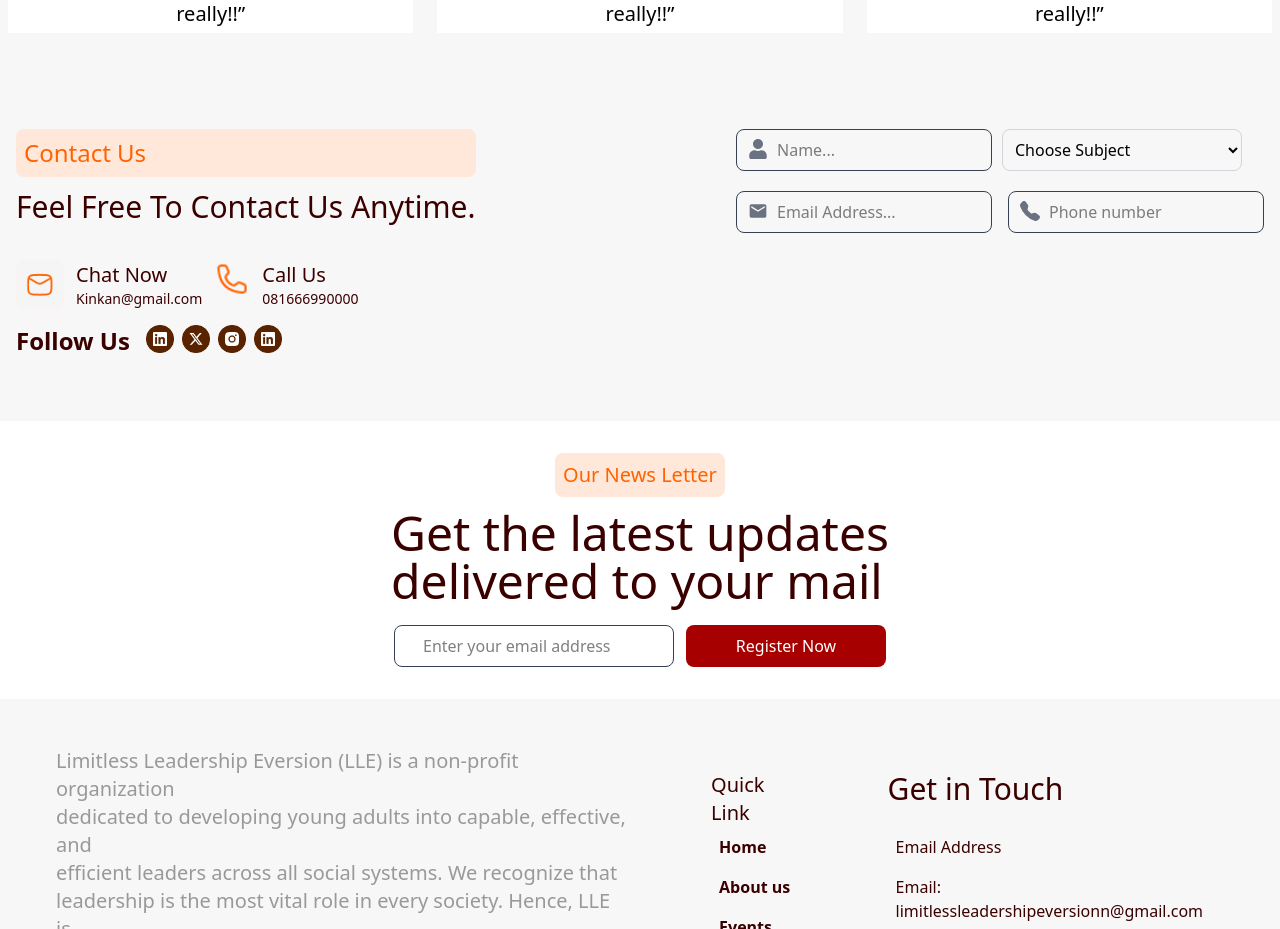
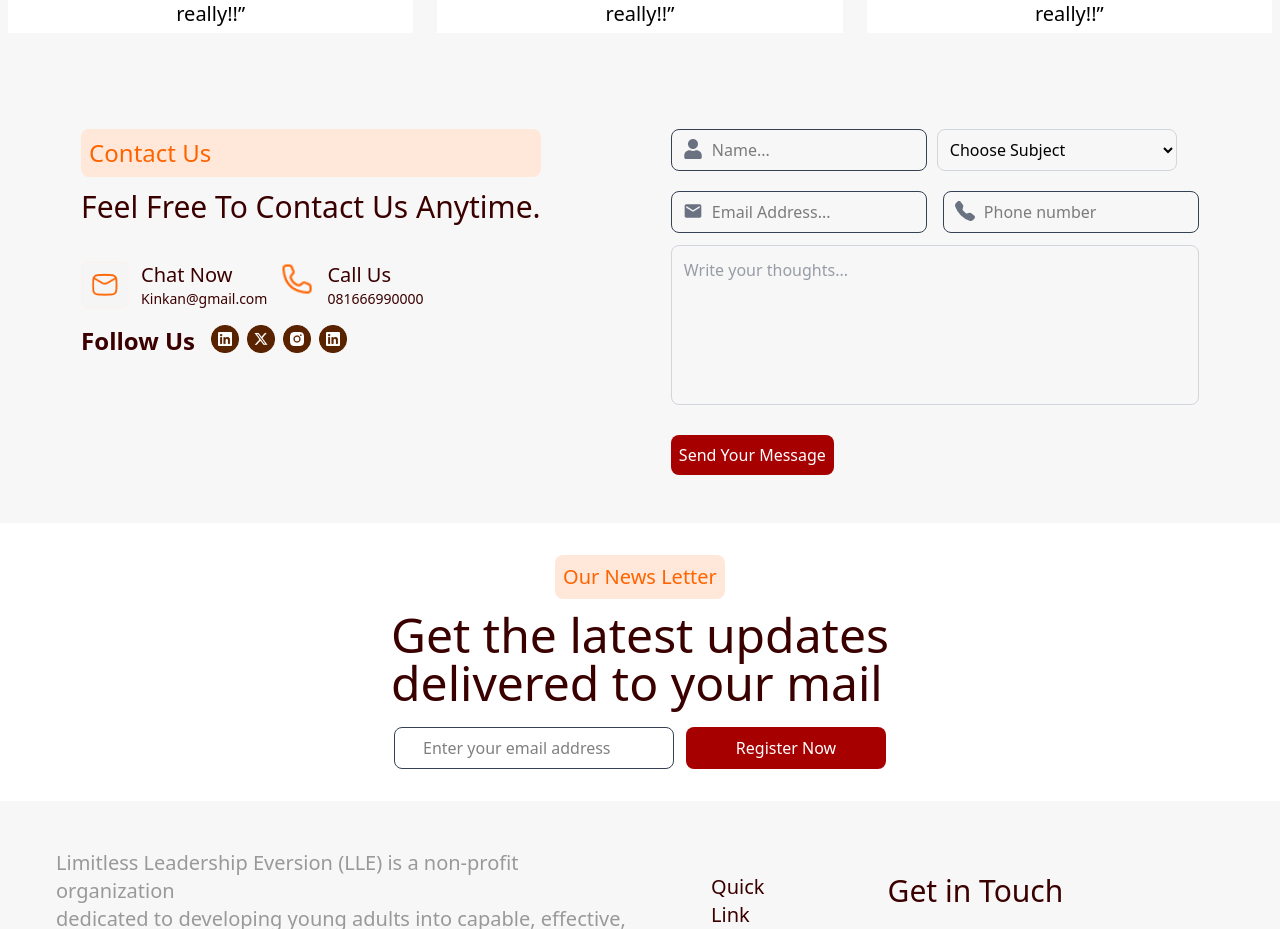
Before and after one commit to Developerfiyin/LLE-website, a React (Vite) app: page / in a window 1280 px wide. Shown: the part 4729-5658 px from the top of the page. Built offline with nearby package versions, Linux system fonts and the light colour scheme.

Commit message:
Updated textare and button in the contact section

```diff
--- a/src/Components/contact.jsx
+++ b/src/Components/contact.jsx
@@ -14,7 +14,7 @@ const contact = () => {
 
       <div className='flex flex-col mx-auto'>
 
-             <div className='flex justify-between'>
+             <div className='lg:flex justify-around grid'>
               <div>
               <p className='bg-[#ffe8d9] text-[#ff6300] text-2xl rounded-lg mx-auto p-2 mb-3 ml-0'>Contact Us</p>
               <h2 className='text-[#3a0000] text-3xl font-medium  mb-9'>Feel Free To Contact Us Anytime.</h2>
@@ -44,7 +44,6 @@ const contact = () => {
 
 <div>
 
-
           <div className=" flex gap-2.5 ">
             <div className="relative w-64">
                 <FaUser className="absolute left-3 top-2.5 text-gray-500" size={20} />
@@ -70,10 +69,7 @@ const contact = () => {
 
          <div className='flex gap-4'>
            <div className="relative w-64">
-
               <MdEmail className="absolute left-3 top-2.5 text-gray-500" size={20} />
-
-
               <input
                   type="email"   required
                placeholder="Email Address..."
@@ -81,19 +77,22 @@ const contact = () => {
        </div>
 
           <div className="relative w-64">
-
           <BsTelephoneFill  className="absolute left-3 top-2.5 text-gray-500" size={20} />
-
-
           <input
           type="phone no"
         placeholder="Phone number"
-        className="pl-10 pr-3 py-2 w-full border border-gray-700 rounded-lg focus:ring-2 focus:ring-[#ff6300] focus:outline-none"
-      />
+        className="pl-10 pr-3 py-2 w-full border border-gray-700 rounded-lg focus:ring-2 focus:ring-[#ff6300] focus:outline-none"/>
     </div>
       </div>
 
 
+
+    <textarea
+      placeholder="Write your thoughts..."
+      className="w-full h-40 mx-auto mt-3 border border-gray-300 rounded-lg p-3 text-gray-700 resize-none focus:ring-2 focus:ring-[#ff6300] focus:outline-none"
+      />
+
+      <button className='bg-[#a60000] mx-auto mt-6 ml-0 text-white p-2 md:p-2 rounded-lg ease-in-out duration-300 hover:bg-[#3a0000]'>Send Your Message</button>
 
     </div>
        </div>
```
Lines whose indentation alone changed are shown as unchanged.
